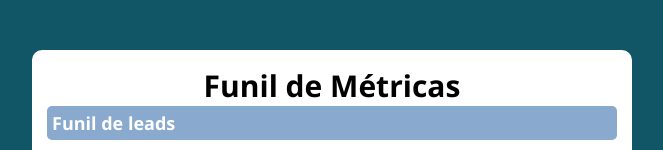
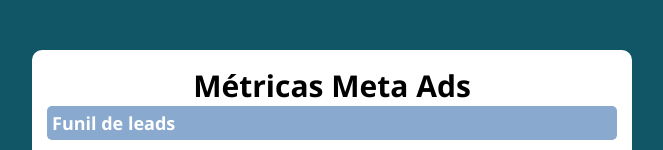
Before and after one commit to ViniSoaresDEV/Funil-de-metricas-Meta-Ads, a plain HTML site: page index.html in a window 1280 px wide. Shown: the top 150 px of the page, without its empty margins (308-971 px from the left). Drawn offline with nearby package versions, Linux system fonts and the light colour scheme.

Commit message:
Update index.html
Alterado o nome da tag h1. De "Funil de Métricas" para "Métricas Meta Ads".

```diff
--- a/index.html
+++ b/index.html
@@ -12,7 +12,7 @@
 <body>
 
   <section class="container">
-    <h1>Funil de Métricas</h1>
+    <h1>Métricas Meta Ads</h1>
     <div class="funil-leads">
       <h2>Funil de leads</h2>
       <div class="funil-leads-campos">
```
